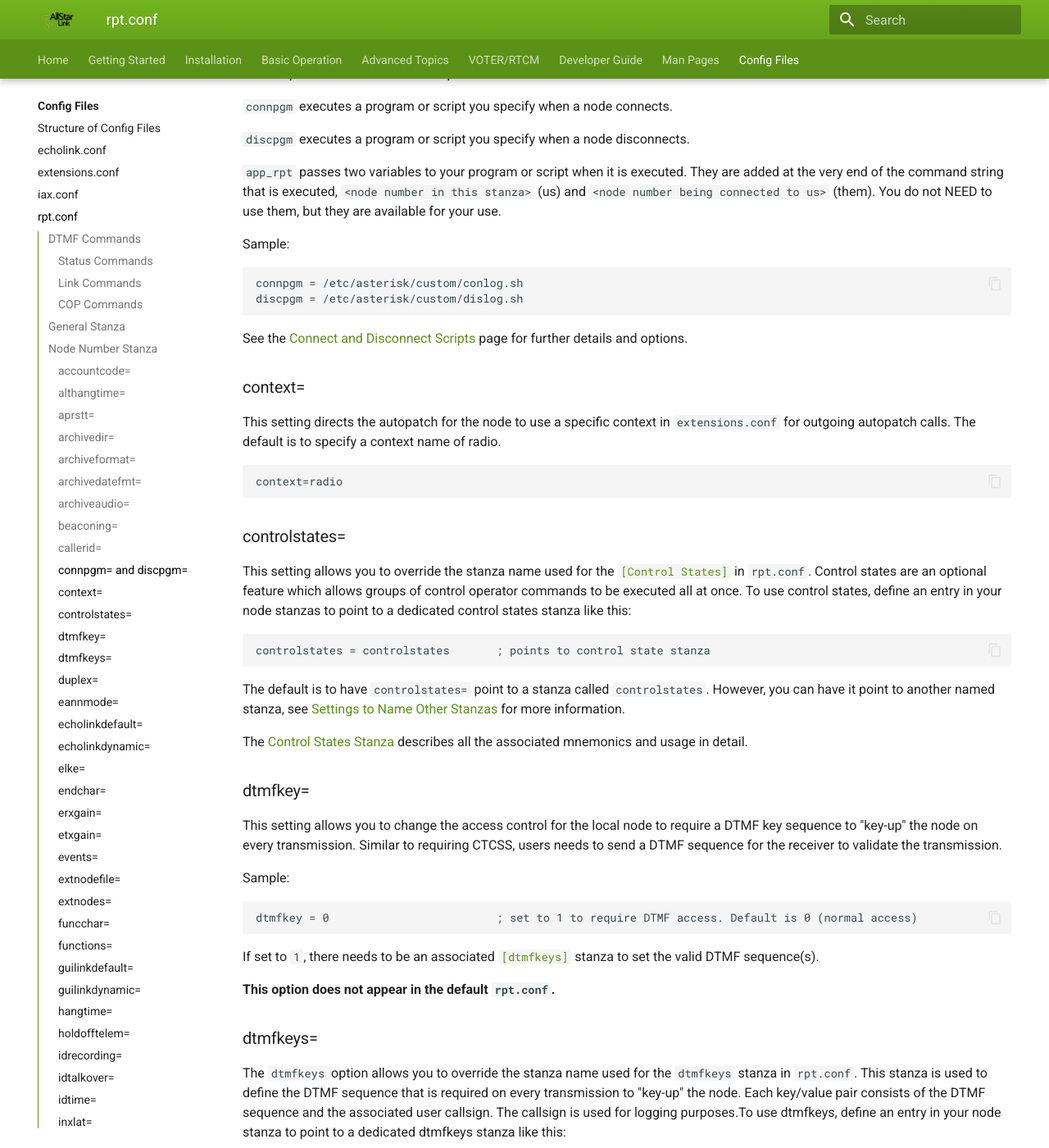
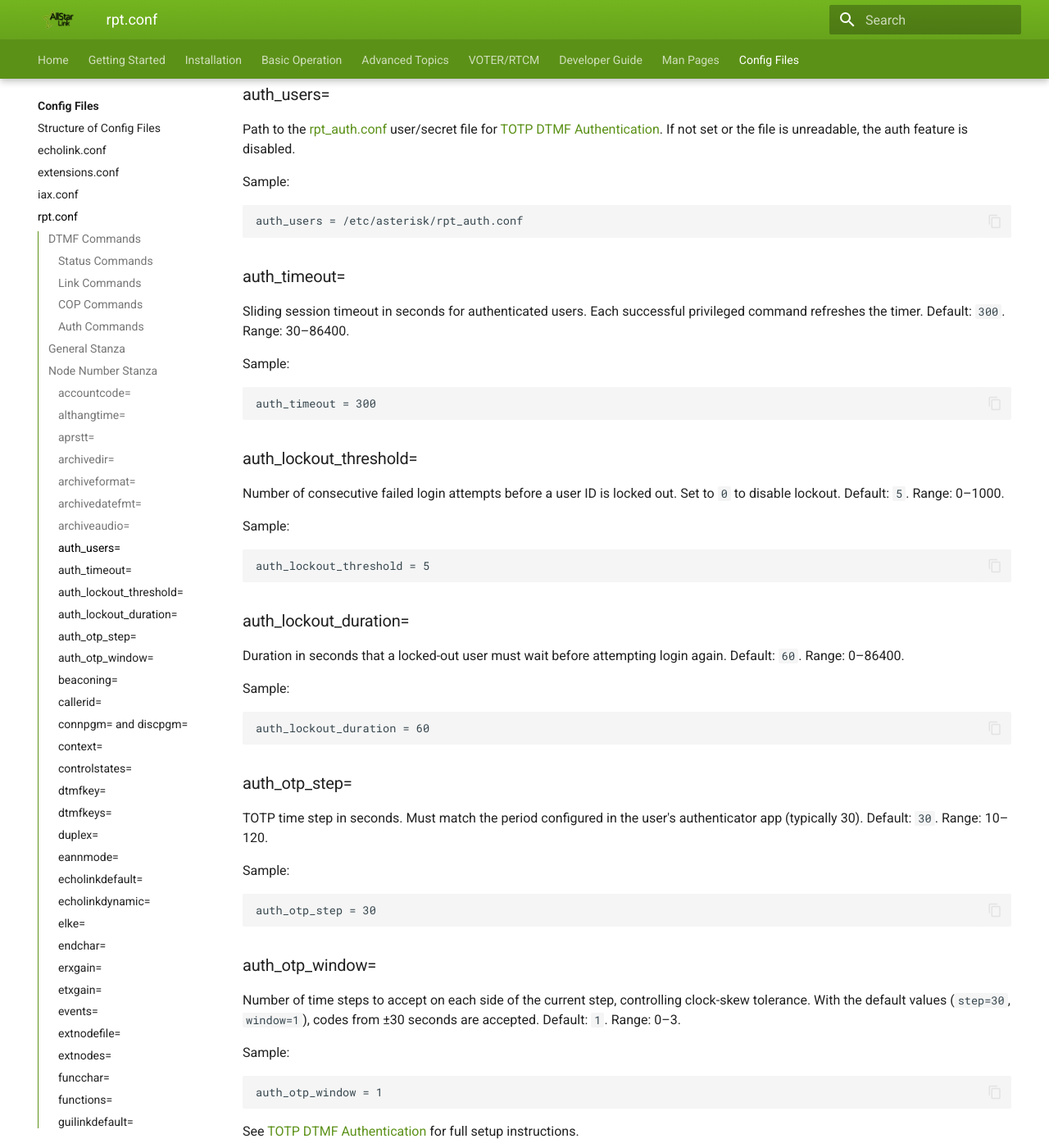
Before and after one commit to AllStarLink/ASL3-Manual, an MkDocs documentation site: the page built from docs/config/rpt_conf.md, in a window 1280 px wide and 1400 px high, scrolled down 9665 px. Shown: the whole window at 82% size. Built offline with MkDocs 1.6.1 and Material for MkDocs 9.7.7, drawn with Linux system fonts in a browser that asks for light colours; some of the changed text lies outside the part shown.

Commit message:
New Docs for Authcommands feature (#232)
* Add TOTP DTMF Authentication documentation

- New advanced topic page: TOTP DTMF Authentication user guide
- New config reference page: rpt_auth.conf
- Add auth_* keys and auth function class to rpt_conf.md
- Update navigation in mkdocs.yml

* Fix broken anchor link in rpt_auth_conf.md

* Update formatting for QR code option in TOTP auth doc

* Tweaked wording on new content

* Fixed spacing on file permissions exmaple

* Updated auth file user owner to asterisk.

* Fixed spacing

* fixed stanzas to be the same as files

* remove extra words

````diff
--- a/docs/config/rpt_conf.md
+++ b/docs/config/rpt_conf.md
@@ -160,6 +160,25 @@
 64|Send pre-configured APRSTT notification, quietly (cop,64,CALL[,OVERLAYCHR])
 65|Send POCSAG page (equipped channel types only)
 
+### Auth Commands
+Commands using the `auth` function class provide [TOTP DTMF Authentication](../adv-topics/totp-auth.md) — per-user, one-time-password access control for privileged DTMF commands.
+
+Sample:
+
+```
+A1 = auth,a   ; Login (expects 4-digit user ID + 6-digit OTP)
+A2 = auth,s   ; Status query
+A3 = auth,l   ; Logout
+```
+
+auth|Description
+----|----------
+a|Login. Collects exactly 10 additional digits (4-digit user ID + 6-digit TOTP code) and authenticates.
+s|Status. Plays a courtesy tone indicating whether a session is active.
+l|Logout. Clears the active authentication session on this node.
+
+The auth function requires additional configuration. See [TOTP DTMF Authentication](../adv-topics/totp-auth.md) for full setup instructions and the [`rpt_auth.conf`](rpt_auth_conf.md) reference for the user/secret file format.
+
 ## General Stanza
 ASL3 introduces a new stanza in `rpt.conf`, the `[general]` stanza.
 
@@ -275,6 +294,62 @@
 ```
 
 See the [Audio and Activity Logging](../adv-topics/archivedir.md) page for additional details on this feature.
+
+### auth_users=
+Path to the [rpt_auth.conf](rpt_auth_conf.md) user/secret file for [TOTP DTMF Authentication](../adv-topics/totp-auth.md). If not set or the file is unreadable, the auth feature is disabled.
+
+Sample:
+
+```
+auth_users = /etc/asterisk/rpt_auth.conf
+```
+
+### auth_timeout=
+Sliding session timeout in seconds for authenticated users. Each successful privileged command refreshes the timer. Default: `300`. Range: 30–86400.
+
+Sample:
+
+```
+auth_timeout = 300
+```
+
+### auth_lockout_threshold=
+Number of consecutive failed login attempts before a user ID is locked out. Set to `0` to disable lockout. Default: `5`. Range: 0–1000.
+
+Sample:
+
+```
+auth_lockout_threshold = 5
+```
+
+### auth_lockout_duration=
+Duration in seconds that a locked-out user must wait before attempting login again. Default: `60`. Range: 0–86400.
+
+Sample:
+
+```
+auth_lockout_duration = 60
+```
+
+### auth_otp_step=
+TOTP time step in seconds. Must match the period configured in the user's authenticator app (typically 30). Default: `30`. Range: 10–120.
+
+Sample:
+
+```
+auth_otp_step = 30
+```
+
+### auth_otp_window=
+Number of time steps to accept on each side of the current step, controlling clock-skew tolerance. With the default values (`step=30`, `window=1`), codes from ±30 seconds are accepted. Default: `1`. Range: 0–3.
+
+Sample:
+
+```
+auth_otp_window = 1
+```
+
+See [TOTP DTMF Authentication](../adv-topics/totp-auth.md) for full setup instructions.
 
 ### beaconing=
 This option, when set to `1` will send the repeater ID at the [`idtime`](#idtime) interval, regardless of whether there was repeater activity or not. This feature appears to be required in the UK, but is probably illegal in the US.
--- a/mkdocs.yml
+++ b/mkdocs.yml
@@ -163,6 +163,7 @@
     - adv-topics/tlb.md
     - adv-topics/tonemacros.md
     - adv-topics/tonesignalling.md
+    - adv-topics/totp-auth.md
     - adv-topics/uefi-secureboot.md
     - adv-topics/usbinterfaces.md
   - VOTER/RTCM:
@@ -210,6 +211,7 @@
     - config/extensions_conf.md
     - config/iax_conf.md
     - config/rpt_conf.md
+    - config/rpt_auth_conf.md
     - config/simpleusb_conf.md
     - config/tlb_conf.md
     - config/voter_conf.md
````
Also changed, not shown: docs/adv-topics/totp-auth.md (added, +222 -0 lines), docs/config/rpt_auth_conf.md (added, +54 -0 lines).
